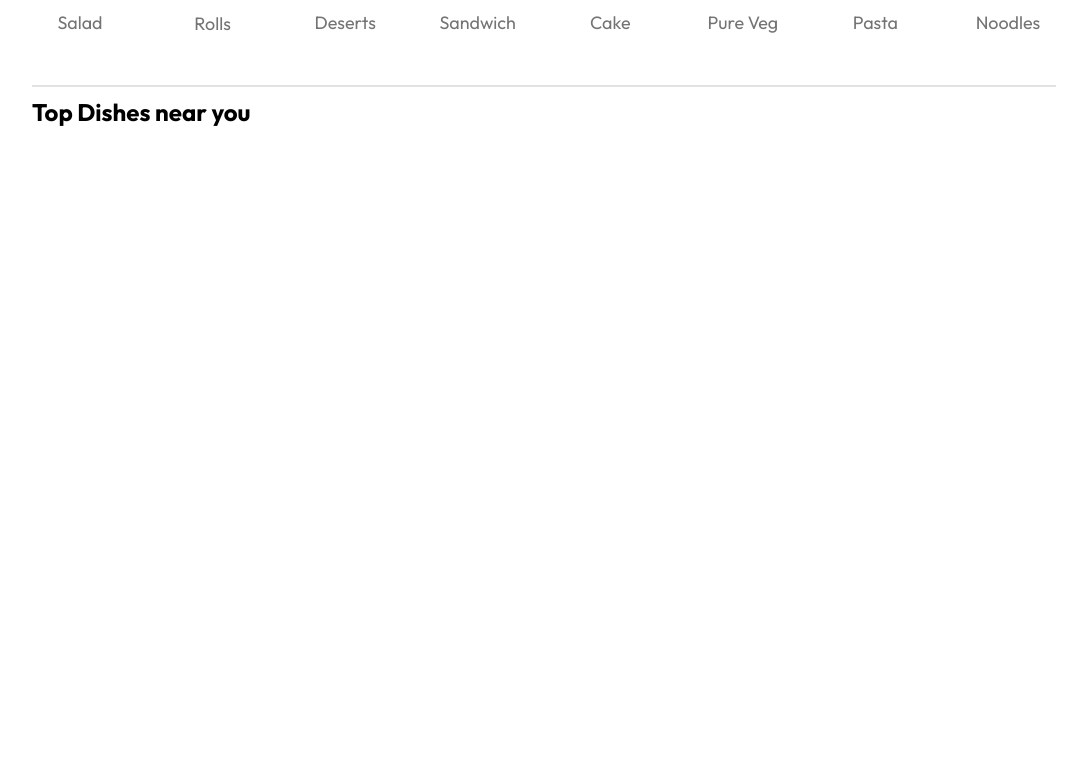
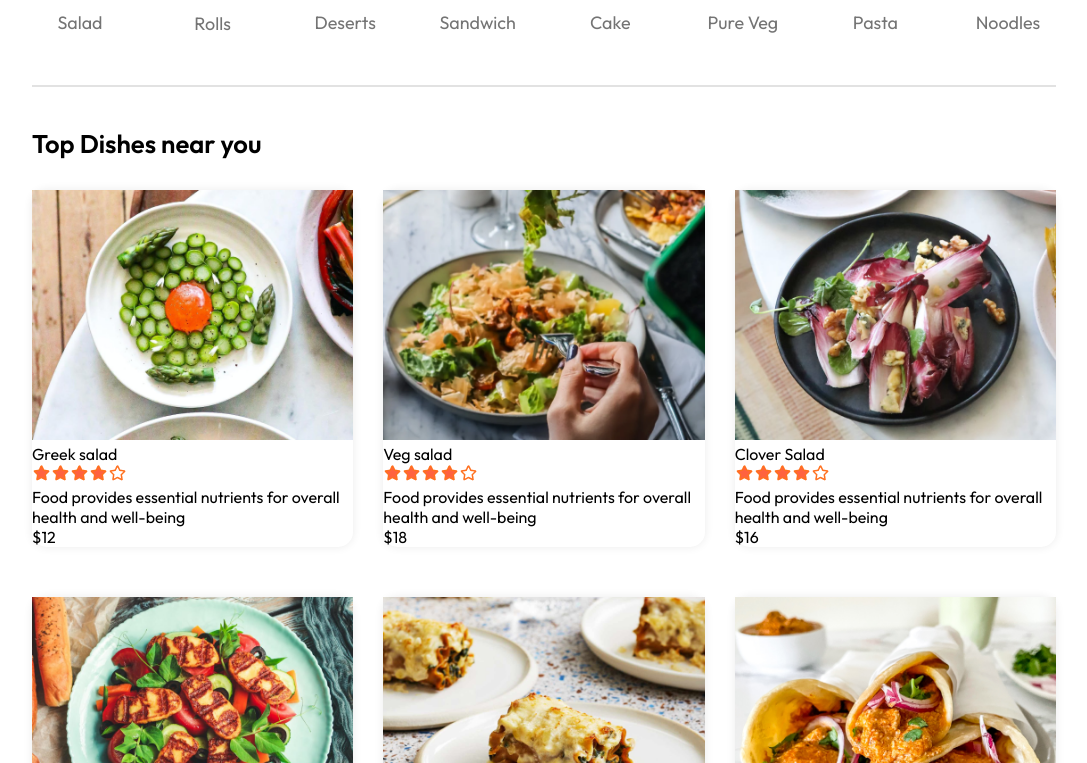
Before and after one commit to kambojbaldeep/yt-frontend, a React (Vite) app: page / in a window 1280 px wide. Shown: the part 817-1580 px from the top of the page, without its empty margins (96-1183 px from the left). Before the commit the page ends 944 px from the top, so only its background shows below. Built offline with nearby package versions, Linux system fonts and the light colour scheme.

Commit message:
food item

```diff
--- a/src/components/FoodDisplay/FoodDisplay.css
+++ b/src/components/FoodDisplay/FoodDisplay.css
@@ -0,0 +1,17 @@
+.food-display{
+    margin-top: 30px;
+}
+
+.food-display h2{
+    font-size: max(2vw, 24px);
+    font-weight: 600;
+
+}
+
+.food-display-list{
+    display: grid;
+    grid-template-columns: repeat(auto-fill, minmax(240px, 1fr));
+    gap: 30px;
+    margin-top: 30px;
+    row-gap: 50px;
+}
--- a/src/components/FoodItem/FoodItem.css
+++ b/src/components/FoodItem/FoodItem.css
@@ -0,0 +1,13 @@
+.food-item{
+    width: 100%;
+    margin: auto;
+    border-radius: 15px;
+    box-shadow: 0px 0px 10px #00000015;
+    transition: 0.3s;
+    animation: fadeIn 1s;
+}
+
+.food-item-image{
+
+    border-radius: 15px 15px 0px 0px;
+}
--- a/src/components/FoodItem/FoodItem.jsx
+++ b/src/components/FoodItem/FoodItem.jsx
@@ -1,10 +1,22 @@
 import React from 'react'
 import './FoodItem.css'
+import { assets } from '../../assets/assets'
 
 const FoodItem = ({id, name, price, description, image}) => {
   return (
-    <div>
+    <div className='food-item '>
+        <div className="food-item-img-container">
+            <img className='food-item-img' src={image} alt="" width={"100%"}/>
+        </div>
 
+      <div className="food-item-info">
+        <div className="food-item-name-rating">
+            <p>{name}</p>
+            <img src={assets.rating_starts} alt="" />
+        </div>
+        <p className="food-item-desc">{description}</p>
+        <p className="food-item-price">${price}</p>
+      </div>
     </div>
   )
 }
```
